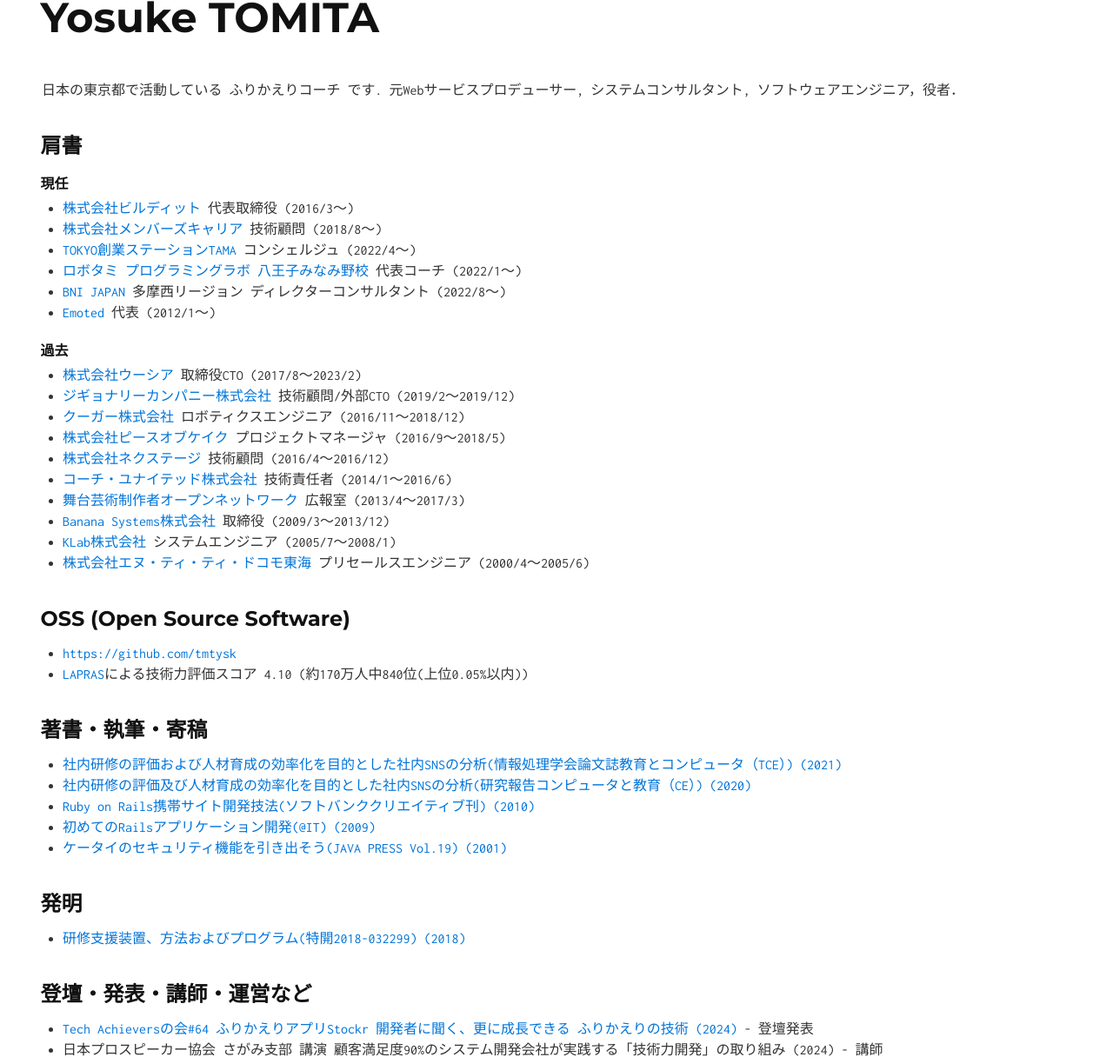
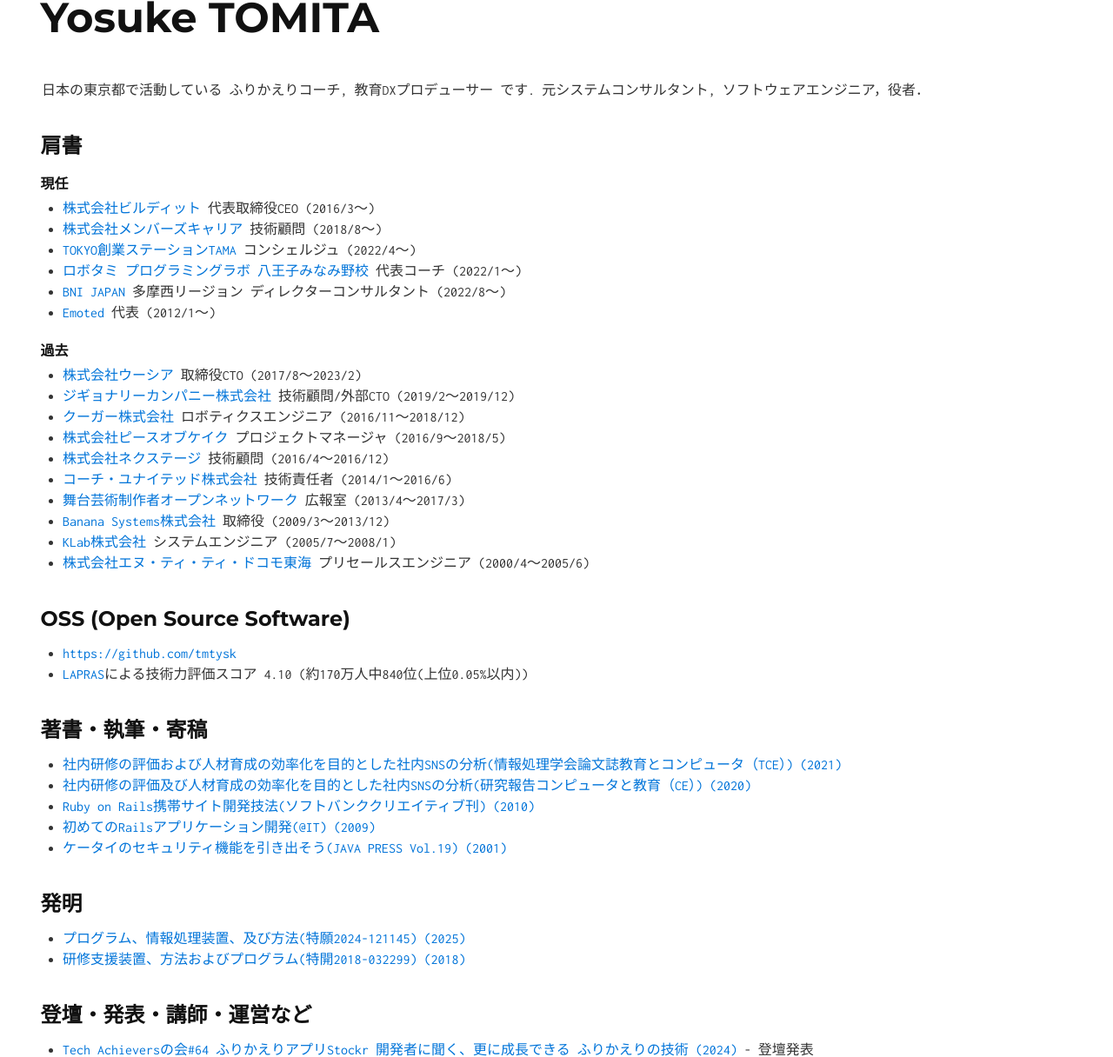
Before and after one commit to tmtysk/tmtysk.github.io, a Jekyll site: the page built from index.md, in a window 1280 px wide and 1400 px high, cut to the strip 184-1400 px from the top of the window. Shown: the whole strip at 87% size. Built offline with Jekyll 4.4.1, drawn with Linux system fonts in a browser that asks for light colours.

Commit message:
update profile.

```diff
--- a/_config.yml
+++ b/_config.yml
@@ -1,7 +1,7 @@
 # Site settings
 title: Yosuke TOMITA
 tag_text: Yosuke TOMITA
-description: 日本の東京都で活動している ふりかえりコーチ です. 元Webサービスプロデューサー, システムコンサルタント, ソフトウェアエンジニア，役者．
+description: 日本の東京都で活動している ふりかえりコーチ, 教育DXプロデューサー です. 元システムコンサルタント, ソフトウェアエンジニア，役者．
 
 # Build settings
 markdown: kramdown
--- a/index.md
+++ b/index.md
@@ -8,7 +8,7 @@ layout: default
 
 ### 現任
 
-* [株式会社ビルディット](https://bldt.jp) 代表取締役 (2016/3〜)
+* [株式会社ビルディット](https://bldt.jp) 代表取締役CEO (2016/3〜)
 * [株式会社メンバーズキャリア](https://www.memberscareer.co.jp/) 技術顧問 (2018/8〜)
 * [TOKYO創業ステーションTAMA](https://startup-station.jp/ts/) コンシェルジュ (2022/4〜)
 * [ロボタミ プログラミングラボ 八王子みなみ野校](https://robotami-lab.net/class_infomation/) 代表コーチ (2022/1〜)
@@ -43,6 +43,7 @@ layout: default
 
 ## 発明
 
+* [プログラム、情報処理装置、及び方法(特願2024-121145) (2025)](https://www.j-platpat.inpit.go.jp/c1801/PU/JP-7618320/15/ja)
 * [研修支援装置、方法およびプログラム(特開2018-032299) (2018)](https://www.j-platpat.inpit.go.jp/c1800/PU/JP-2018-032299/7FF7B6DF2FA2FF54E32E99FC9F5FEC1D413395BD8A4DB1EBF348736F38E80B6F/11/ja)
 
 ## 登壇・発表・講師・運営など
```
